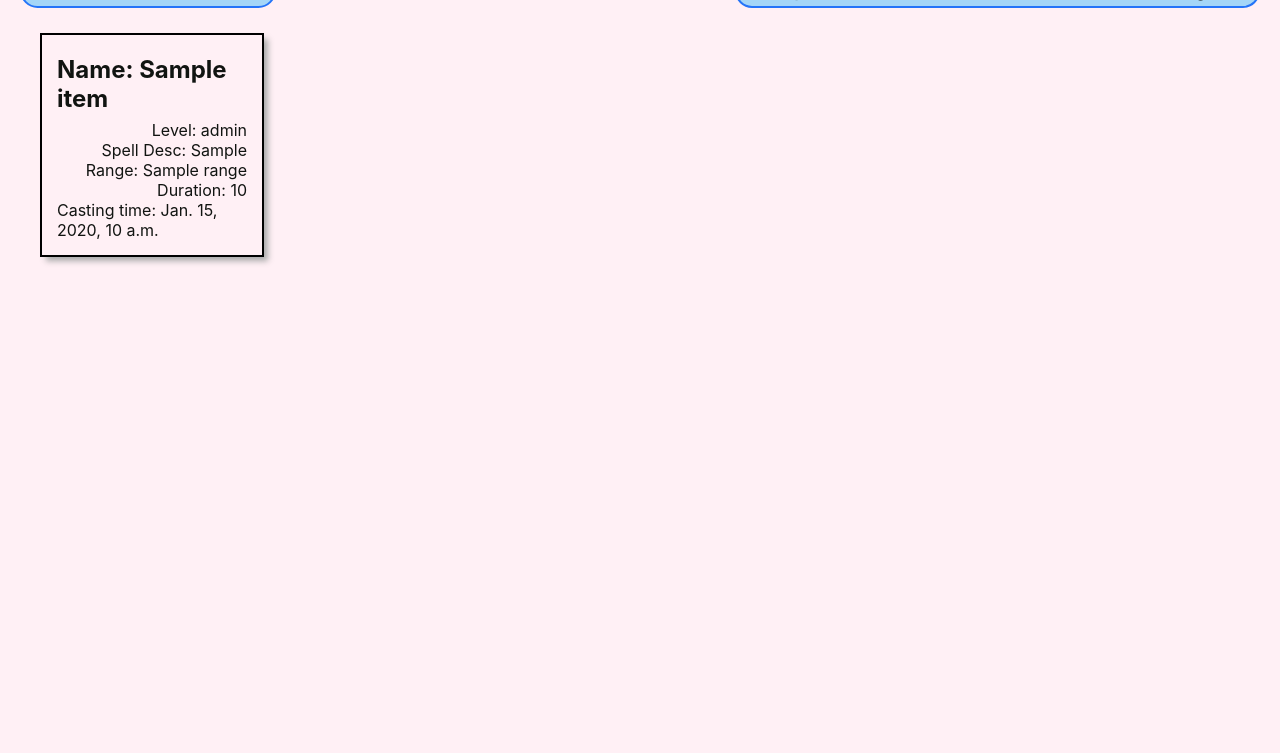
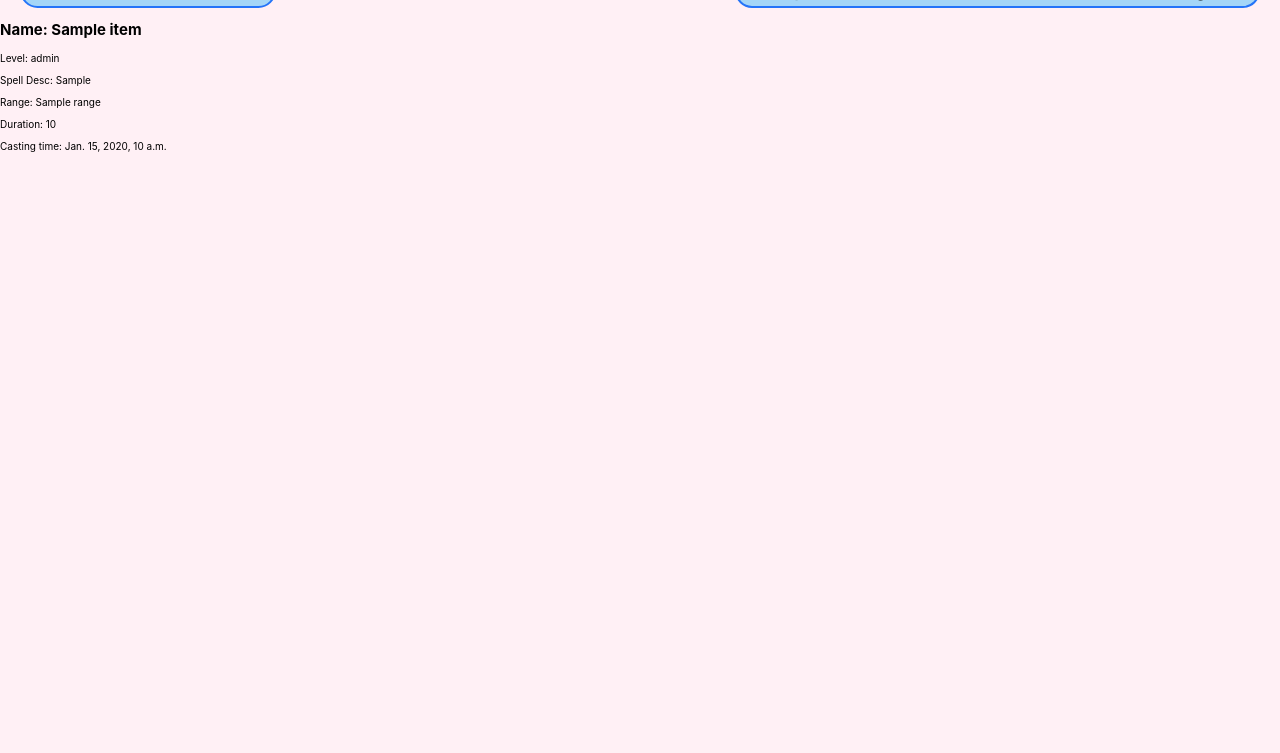
Before and after one commit to crice802/PolyWox-s-App-of-Arcane-Arrangment, a Django app: page /spells/70/ in a window 1280 px wide. Shown: the part 47-800 px from the top of the page. Run offline with Django 3.2, Linux system fonts and the light colour scheme; a user stored in the database is signed in; data comes from the database, SQL or seed files in the repository; a database or web service that is not in the repository returns one stand-in record (values such as "Sample title"); data that the repository does not hold is empty.

Commit message:
style spell index

```diff
--- a/main_app/static/css/spell-detail.css
+++ b/main_app/static/css/spell-detail.css
@@ -1,4 +1,4 @@
-main {
+/* main {
   display: flex;
   align-items: flex-end;
   justify-content: flex-start;
@@ -49,4 +49,4 @@ main {
   margin: 0;
   font-size: var(--font-reg);
   z-index: 1;
-}
+} */
```
